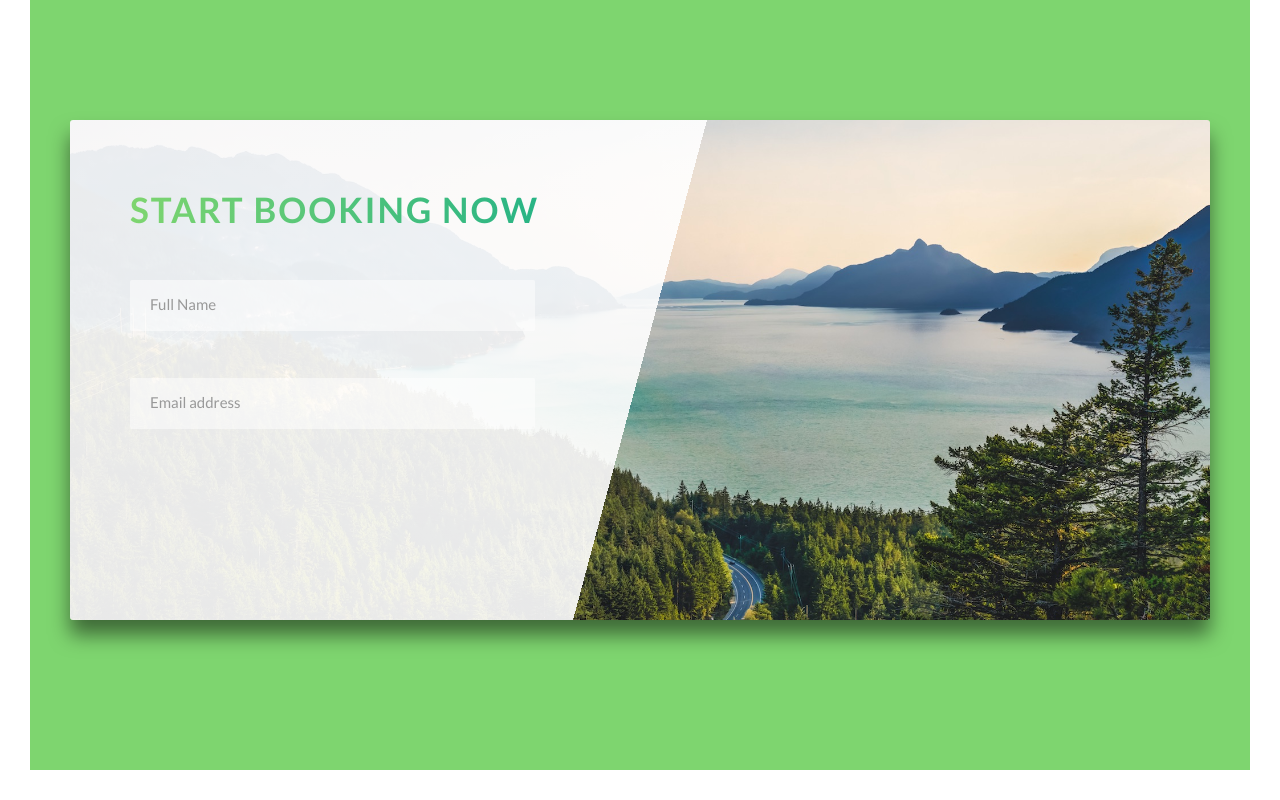
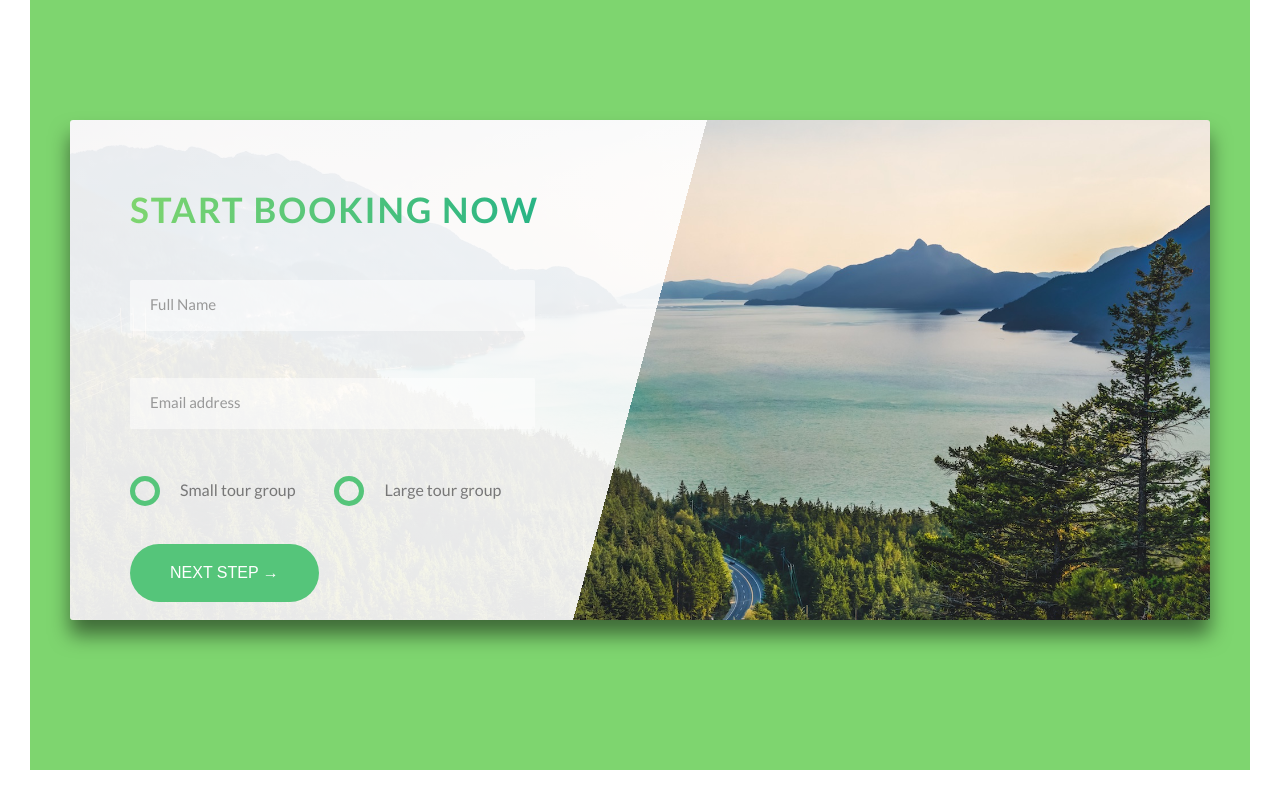
Before and after one commit to b3-bogusz/Natour-CSS, a website: page index.html in a window 1280 px wide. Shown: the part 4617-5417 px from the top of the page. Drawn offline with Linux system fonts and the light colour scheme.

Commit message:
adding buttons to booking section

```diff
--- a/index.html
+++ b/index.html
@@ -258,11 +258,13 @@
     <div class="row">
         <div class="book">
             <div class="book__form">
+
                 <div class="u-margin-bottom-medium">
                     <h2 class="heading-secondary">
                         Start booking now
                     </h2>
                 </div>
+
                 <form action="#" class="form">
                     <div class="form__group">
                         <input type="text" class="form__input" placeholder="Full Name" id="name" required>
@@ -271,6 +273,27 @@
                     <div class="form__group">
                         <input type="email" class="form__input" placeholder="Email address" id="email" required>
                         <label for="email" class="form__label">Email address</label>
+                    </div>
+
+                    <div class="form__group u-margin-bottom-medium">
+                        <div class="form__radio-group">
+                            <input type="radio" class="form__radio-input" id="small" name="size">
+                            <label for="small" class="form__radio-label">
+                                <span class="form__radio-button"></span>
+                                Small tour group
+                            </label>
+                        </div>
+                        <div class="form__radio-group">
+                            <input type="radio" class="form__radio-input" id="large" name="size">
+                            <label for="large" class="form__radio-label">
+                                <span class="form__radio-button"></span>
+                                Large tour group
+                            </label>
+                        </div>
+                    </div>
+
+                    <div class="form__group">
+                        <button class="btn btn--green">Next step &rarr;</button>
                     </div>
                 </form>
             </div>
--- a/sass/base/_utilities.scss
+++ b/sass/base/_utilities.scss
@@ -1,21 +1,21 @@
 .u-center-text {
-  text-align: center;
+  text-align: center !important;
 }
 
 
 .u-margin-bottom-small {
-  margin-bottom: 1.5rem;
+  margin-bottom: 1.5rem !important;
 }
 .u-margin-bottom-medium {
-  margin-bottom: 4rem;
+  margin-bottom: 4rem !important;
 }
 .u-margin-bottom-big {
-  margin-bottom: 8rem;
+  margin-bottom: 8rem !important;
 }
 
 .u-margin-top-big {
-  margin-top: 8rem;
+  margin-top: 8rem !important;
 }
 .u-margin-top-huge {
-  margin-top: 10rem;
+  margin-top: 10rem !important;
 }
--- a/sass/components/_button.scss
+++ b/sass/components/_button.scss
@@ -1,4 +1,5 @@
 .btn {
+  &,
   &:link,
   &:visited {
     text-transform: uppercase;
@@ -9,6 +10,11 @@
     transition: all .2s;
     position: relative;
     font-size: $default-font-size;
+
+    // change for the <button> element //
+    border: none;
+    cursor: pointer;
+
   }
 
   &:hover {
@@ -21,7 +27,9 @@
     }
   }
 
-  &:active {
+  &:active,
+  &:focus {
+    outline: none;
     transform: translateY(-1px);
     box-shadow: 0 .5rem 1rem rgba($color-black,.2);
   }
--- a/sass/components/_form.scss
+++ b/sass/components/_form.scss
@@ -16,6 +16,7 @@
     border-bottom: 3px solid transparent;
     width: 90%;
     display: block;
+    transition: all .2s;
 
 
     &:focus {
@@ -48,4 +49,48 @@
     visibility: hidden;
     transform: translateY(-4rem);
   }
+
+
+  &__radio-group {
+    width: 45%;
+    display: inline-block;
+  }
+  &__radio-input {
+    display: none;
+  }
+  &__radio-label {
+    font-size: $default-font-size;
+    cursor: pointer;
+    position: relative;
+    padding-left: 5rem;
+  }
+  &__radio-button {
+    height: 3rem;
+    width: 3rem;
+    border: 5px solid $color-primary;
+    border-radius: 50%;
+    display: inline-block;
+    position: absolute;
+    top: -25%;
+    left: 0;
+
+    &::after {
+      content: "";
+      display: block;
+      height: 1.3rem;
+      width: 1.3rem;
+      border-radius: 50%;
+      position: absolute;
+      top: 50%;
+      left: 50%;
+      transform: translate(-50%, -50%);
+      background-color: $color-primary;
+      opacity: 0;
+      transition: opacity .2s;
+    }
+  }
+
+  &__radio-input:checked ~ &__radio-label &__radio-button::after {
+    opacity: 1;
+  }
 }
```
Also changed, not shown: css/style.css.
